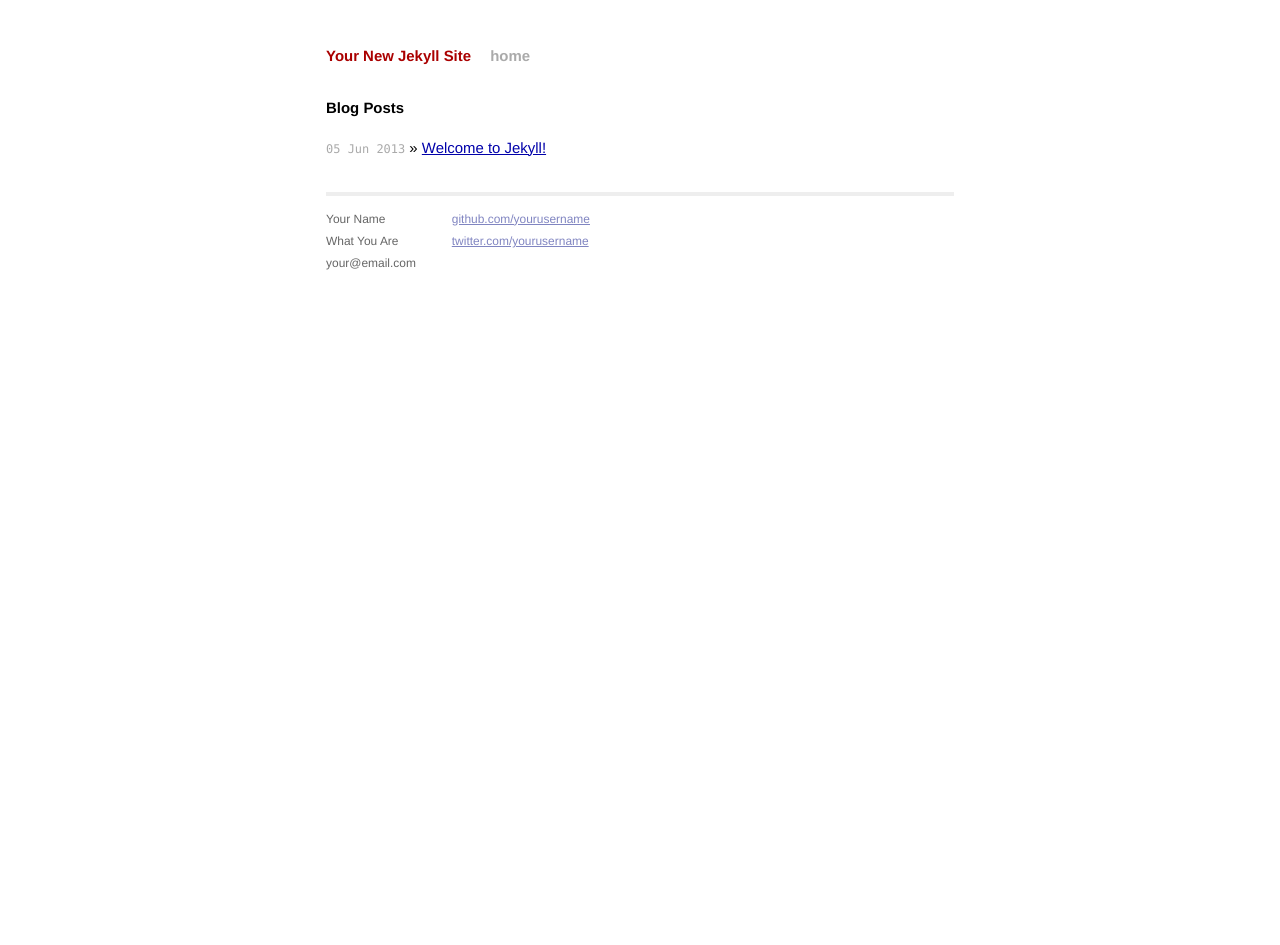
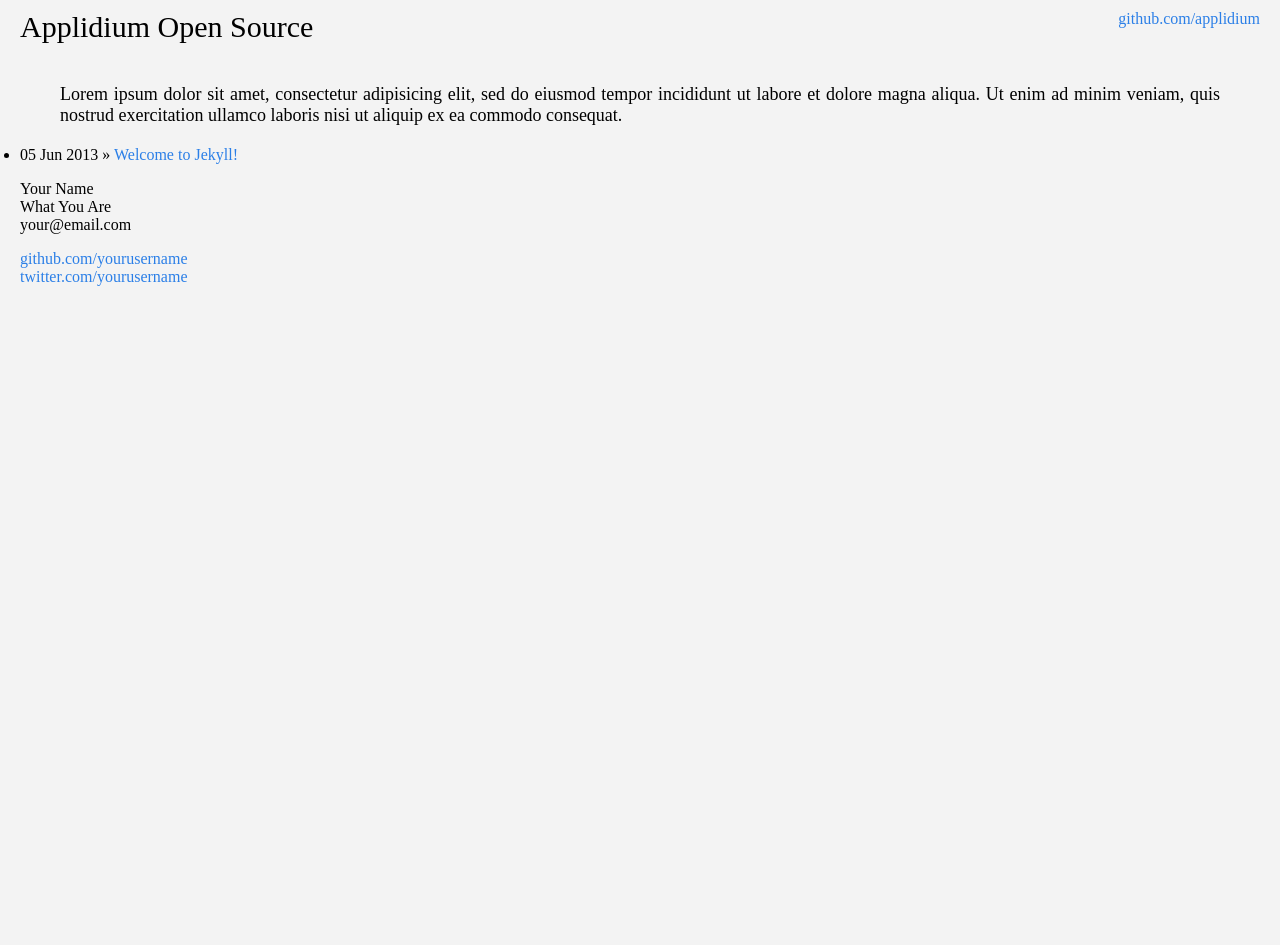
Before and after one commit to JamesLinus/applidium.github.io, a Jekyll site: the page built from index.html, in a window 1280 px wide. Built offline with Jekyll 4.4.1, drawn with Linux system fonts in a browser that asks for light colours; some web fonts are replaced; after the commit the page ends 900 px from its top, so only the background shows below that.

Commit message:
[Home] Add font and header

```diff
--- a/_config.yml
+++ b/_config.yml
@@ -1,2 +1,2 @@
-name: Your New Jekyll Site
+name: Applidium Open Source
 pygments: true
--- a/_layouts/default.html
+++ b/_layouts/default.html
@@ -1,8 +1,7 @@
 <!DOCTYPE html>
 <html>
 <head>
-        <meta charset="utf-8">
-        <meta http-equiv="X-UA-Compatible" content="IE=edge,chrome=1">
+  <meta http-equiv="Content-Type" content="text/html; charset=UTF-8">
   <title>{{ page.title }}</title>
   <meta name="viewport" content="width=device-width">
 
@@ -14,16 +13,14 @@
 
 </head>
 <body>
-
-        <div class="container">
-          <div class="site">
+  <div id="content">
     <div class="header">
       <h1 class="title"><a href="/">{{ site.name }}</a></h1>
-              <a class="extra" href="/">home</a>
+      <a class="extra" href="https://github.com/applidium">github.com/applidium</a>
     </div>
-
+    <div id="container">
       {{ content }}
-
+    </div>
     <div class="footer">
       <div class="contact">
         <p>
@@ -40,7 +37,6 @@
       </div>
     </div>
   </div>
-        </div> <!-- /container -->
 
 </body>
 </html>
--- a/css/main.css
+++ b/css/main.css
@@ -13,10 +13,8 @@
 html, body { height: 100%; }
 
 body {
-  background-color: #FFF;
-  font: 13.34px Helvetica, Arial, sans-serif;
-  font-size: small;
-  text-align: center;
+  background-color: #F3F3F3;
+  padding: 0px 20px;
 }
 
 h1, h2, h3, h4, h5, h6 {
@@ -25,33 +23,19 @@ h1, h2, h3, h4, h5, h6 {
   h1 { margin-bottom: 1em; }
   p { margin: 1em 0; }
 
-a         { color: #00a; }
-a:hover   { color: #000; }
-a:visited { color: #a0a; }
+  a {
+    color: #2B7FE7;
+    text-decoration: none;
+  }
 
   table {
     font-size: inherit;
     font: 100%;
   }
 
-/*****************************************************************************/
-/*
-/* Home
-/*
-/*****************************************************************************/
-ul.posts {
-  list-style-type: none;
-  margin-bottom: 2em;
-}
-
-ul.posts li {
-  line-height: 1.75em;
-}
-
-ul.posts span {
-  color: #aaa;
-  font-family: Monaco, "Courier New", monospace;
-  font-size: 80%;
+  @font-face {
+    font-family: "CenturyGothic";
+    src: url('fonts/century_gothic.tff');
   }
 
   /*****************************************************************************/
@@ -60,106 +44,39 @@ ul.posts span {
 /*
 /*****************************************************************************/
 
-.site {
-  font-size: 115%;
-  text-align: justify;
-  width: 42em;
-  margin: 3em auto 2em;
-  line-height: 1.5em;
+.header {
+  width: 100%;
+  display: block;
+  font-family: "CenturyGothic";
+  margin: 10px 0px;
+  float: left;
 }
 
-.site .header a {
-  font-weight: bold;
-  text-decoration: none;
-}
-
-.site .header h1.title {
-  display: inline-block;
-  margin-bottom: 2em;
-}
-
-.site .header h1.title a {
-  color: #a00;
-}
-
-.site .header h1.title a:hover {
-  color: #000;
-}
-
-.site .header a.extra {
-  color: #aaa;
-  margin-left: 1em;
-}
-
-.site .header a.extra:hover {
-  color: #000;
-}
-
-.site .meta {
-  color: #aaa;
-}
-
-.site .footer {
-  font-size: 80%;
-  color: #666;
-  border-top: 4px solid #eee;
-  margin-top: 2em;
-  overflow: hidden;
-}
-
-.site .footer .contact {
-  float: left;
-  margin-right: 3em;
-}
-
-.site .footer .contact a {
-  color: #8085C1;
-}
-
-.site .footer .rss {
-  margin-top: 1.1em;
-  margin-right: -.2em;
+.header .extra {
+  display: block;
   float: right;
 }
 
-.site .footer .rss img {
-  border: 0;
+.header h1 {
+  display: block;
+  float: left;
+  font-size: 30px;
 }
 
-/*****************************************************************************/
-/*
-/* Posts
-/*
-/*****************************************************************************/
-
-/* standard */
-#post pre {
-  border: 1px solid #ddd;
-  background-color: #eef;
-  padding: 0 .4em;
+.header h1 a {
+  color: #000;
+  font-weight: normal;
 }
 
-#post ul, #post ol {
-  margin-left: 1.35em;
+#content {
+  position: relative;
+  display: block;
 }
 
-#post code {
-  border: 1px solid #ddd;
-  background-color: #eef;
-  padding: 0 .2em;
+.promo {
+  font-family: CenturyGothic;
+  font-size: 18px;
+  font-weight: normal;
+  text-align: justify;
+  padding: 20px 40px;
 }
-
-#post pre code {
-  border: none;
-}
-
-/* terminal */
-#post pre.terminal {
-  border: 1px solid #000;
-  background-color: #333;
-  color: #FFF;
-}
-
-#post pre.terminal code {
-  background-color: #333;
-}
--- a/index.html
+++ b/index.html
@@ -1,10 +1,11 @@
 ---
 layout: default
-title: Your New Jekyll Site
+title: Applidium Open Source
 ---
 
-<div id="home">
-  <h1>Blog Posts</h1>
+<h2 class="promo">Lorem ipsum dolor sit amet, consectetur adipisicing elit, sed do eiusmod tempor incididunt ut labore et dolore magna aliqua. Ut enim ad minim veniam, quis nostrud exercitation ullamco laboris nisi ut aliquip ex ea commodo consequat.</h2>
+
+<div id="projects">
   <ul class="posts">
     {% for post in site.posts %}
       <li><span>{{ post.date | date_to_string }}</span> &raquo; <a href="{{ post.url }}">{{ post.title }}</a></li>
```
Also changed, not shown: fonts/century_gothic.ttf (added). Lines whose indentation alone changed are shown as unchanged.
